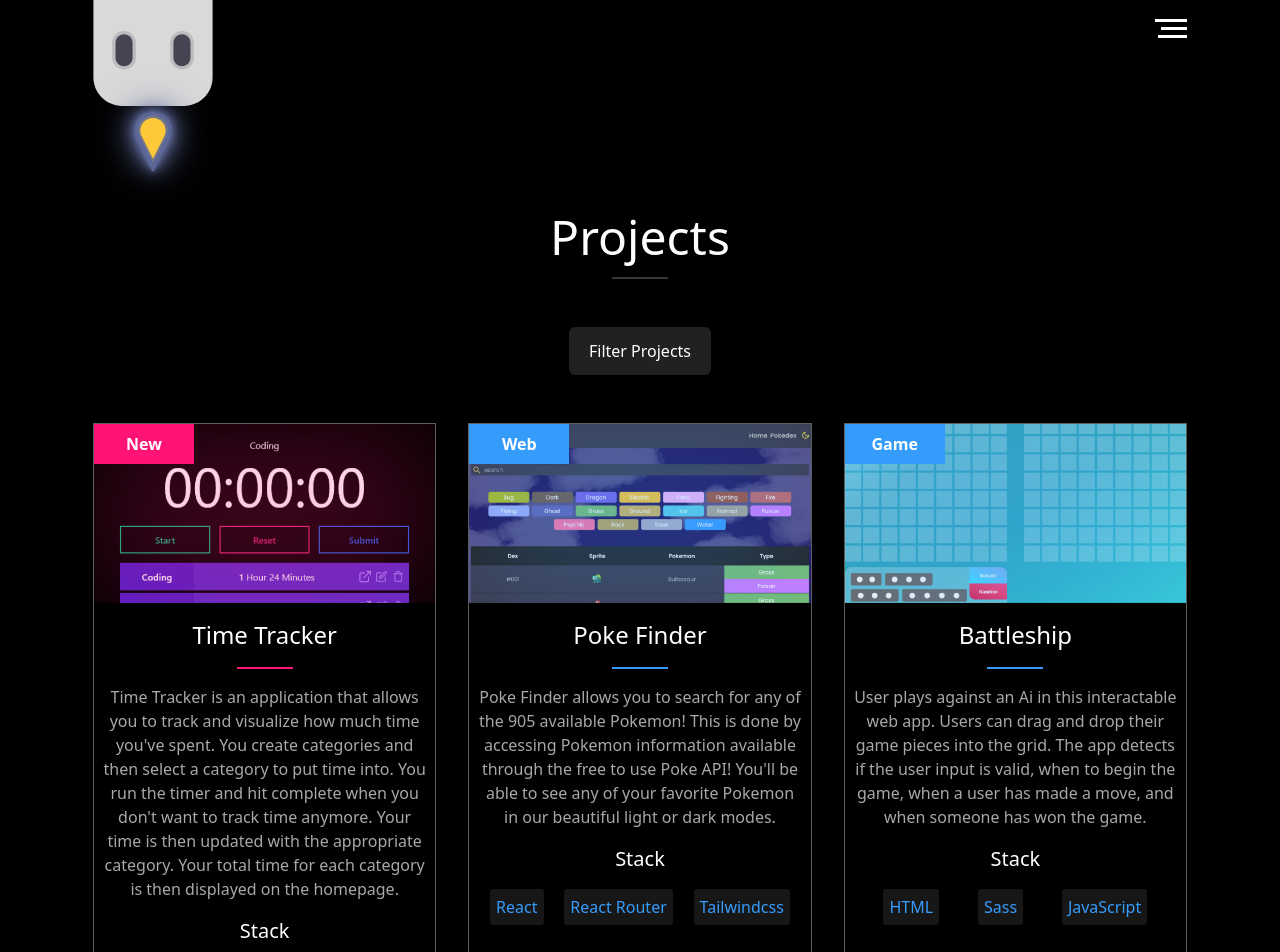
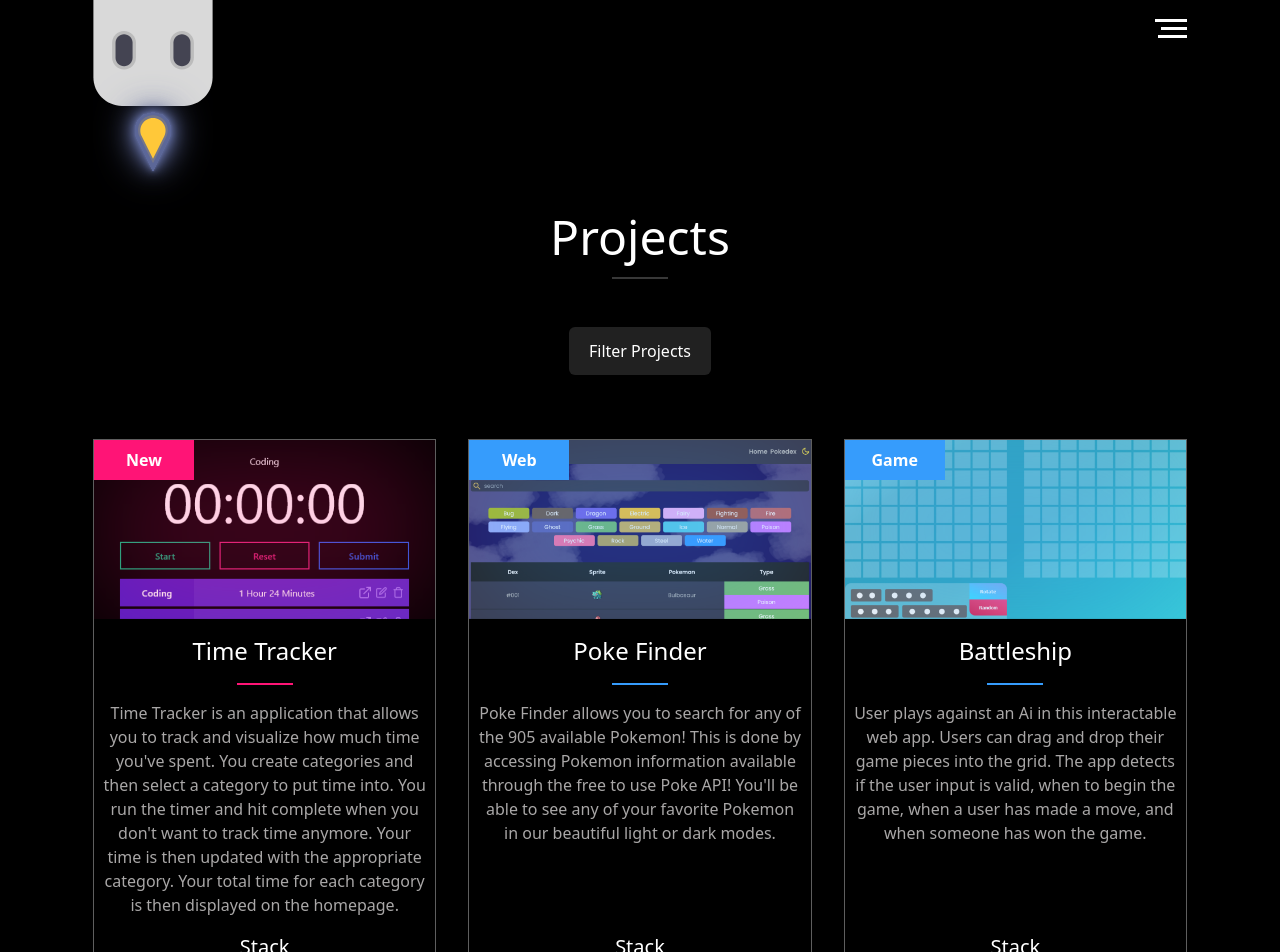
Before and after one commit to dominik-ilja/portfolio, a Next.js app: page /projects in a window 1280 px wide. Shown: the top 952 px of the page. Built offline with nearby package versions, Linux system fonts and the light colour scheme.

Commit message:
feat: Update Project cards
- Update ProjectCards to accept classes
- Update ProjectCard to have bottom portion of card be at bottom

```diff
--- a/components/Cards/ProjectCard/ProjectCard.tsx
+++ b/components/Cards/ProjectCard/ProjectCard.tsx
@@ -74,7 +74,7 @@ const ProjectCard = (props: Props) => {
   }
 
   return (
-    <article className="border border-base-40">
+    <article className="flex flex-col border border-base-40">
       <div className="flex flex-col items-center pb-4 gap-y-4">
         <div className="relative overflow-hidden">
           <CardTag tag={props.project.tag} themeBG={themeBGClass} />
@@ -91,7 +91,7 @@ const ProjectCard = (props: Props) => {
           </p>
         </div>
       </div>
-      <div className="flex flex-col gap-y-4">
+      <div className="flex flex-col mt-auto gap-y-4">
         <div className="text-xl text-center text-white">Stack</div>
         <div className="flex pb-4 justify-evenly">
           {props.project.stack.map((name) => (
--- a/components/ProjectCards/ProjectCards.tsx
+++ b/components/ProjectCards/ProjectCards.tsx
@@ -1,9 +1,13 @@
 import { projects as PROJECTS_DATA } from "../../constants/projectData";
 import ProjectCard from "../Cards/ProjectCard/ProjectCard";
 
-const ProjectCards = () => {
+type Props = {
+  className?: string;
+};
+
+const ProjectCards = (props: Props) => {
   return (
-    <div className="grid gap-8 grid-cols-responsive">
+    <div className={`grid gap-8 grid-cols-responsive ${props.className || ""}`}>
       {PROJECTS_DATA.map((project) => (
         <ProjectCard key={project.id} project={project} />
       ))}
--- a/pages/projects/index.tsx
+++ b/pages/projects/index.tsx
@@ -8,15 +8,15 @@ const Projects = () => {
   return (
     <Layout>
       <div className="container px-3 mx-auto">
-        <div>
+        <div className="pb-16">
           <MainTitle underline={true} className="mb-12">
             Projects
           </MainTitle>
-          <Button rounded={true} className="block mx-auto mb-12 bg-base-10">
+          <Button rounded={true} className="block mx-auto bg-base-10">
             Filter Projects
           </Button>
         </div>
-        <ProjectCards />
+        <ProjectCards className="pb-16" />
       </div>
     </Layout>
   );
```
